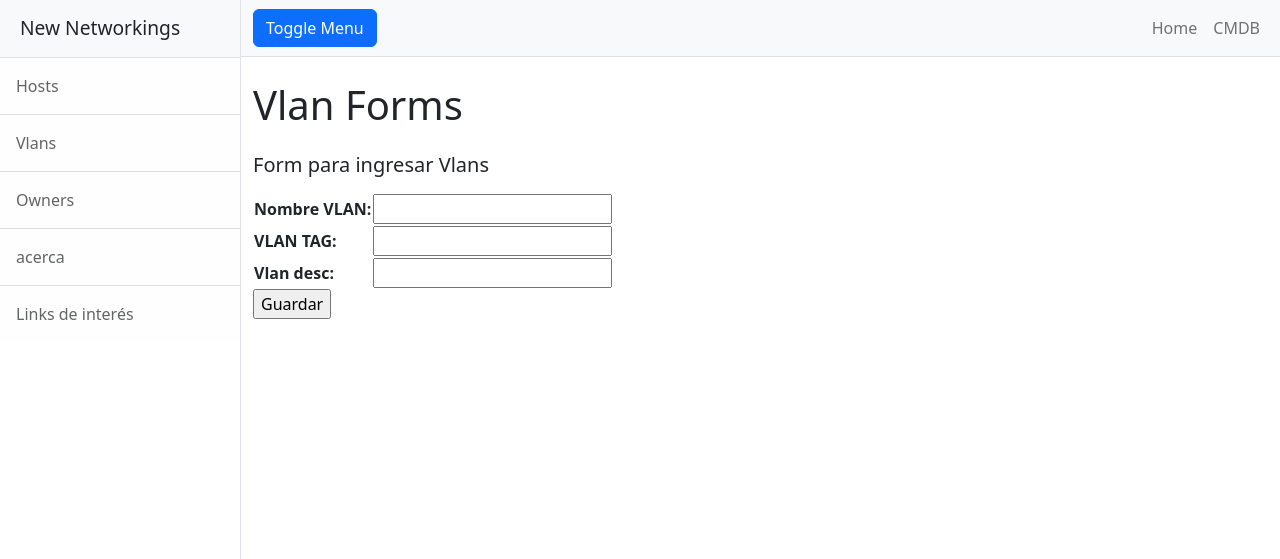
After one commit to sergioxjaque/jaque_sergio_57810, a Django app: page /vlansForm/ in a window 1280 px wide. The commit adds this page. Shown: the top 559 px of the page. Run offline with Django 5.2, Linux system fonts and the light colour scheme; some libraries are stand-ins or nearby versions.

Commit message:
Se crea el form para la carga de datos de vlans + html + def + url

```diff
--- a/mynetapp/entidades/forms.py
+++ b/mynetapp/entidades/forms.py
@@ -4,3 +4,9 @@ class HostsForm(forms.Form):
     host_name = forms.CharField(max_length=50, required=True, label="Hostname")
     host_ip = forms.CharField(required=True, label="Direccion IP")
     host_vlan = forms.IntegerField(required=True, label="VLAN TAG")
+
+
+class VlansForm(forms.Form):
+    vlan_name = forms.CharField(max_length=50, required=True, label="Nombre VLAN")
+    vlan_tag = forms.IntegerField(required=True, label="VLAN TAG")
+    vlan_desc = forms.CharField(max_length=60)
--- a/mynetapp/entidades/models.py
+++ b/mynetapp/entidades/models.py
@@ -9,7 +9,7 @@ class Hosts(models.Model):
     host_vlan = models.IntegerField()
 
 class Vlans(models.Model):
-    vlan_nombre = models.CharField(max_length=60)
+    vlan_name = models.CharField(max_length=60)
     vlan_tag = models.IntegerField()
     vlan_desc = models.CharField(max_length=60)
 
--- /dev/null
+++ b/mynetapp/entidades/templates/entidades/vlansForm.html
@@ -0,0 +1,28 @@
+{% extends "entidades/index.html" %}
+
+<ul class="navbar-nav ms-auto mt-2 mt-lg-0">
+    <li class="nav-item active"><a class="nav-link" href="{% url 'home' %}">Home</a></li>
+
+</ul>
+
+
+
+{% block titulo %}
+ <h1 class="mt-4"> Vlan Forms</h1>
+ <h5 class="mt-4"> Form para ingresar Vlans </h5>
+
+
+
+{% endblock titulo %}
+
+{% block contenido %}
+
+<form action="" method="post">
+    {% csrf_token %}
+    <table>
+        {{ form.as_table }}
+    </table>
+    <input type="submit" value="Guardar">
+</form>
+
+{% endblock contenido %}
--- a/mynetapp/entidades/urls.py
+++ b/mynetapp/entidades/urls.py
@@ -13,5 +13,6 @@ urlpatterns = [
     path('hostsForm/', hostsForm, name="hostsForm"),
     path('buscarHosts/', buscarHosts, name="buscarHosts"),
     path('listarHosts/', listarHosts, name="listarHosts"),
+    path('vlansForm/', vlansForm, name="vlansForm"),
 
 ]
--- a/mynetapp/entidades/views.py
+++ b/mynetapp/entidades/views.py
@@ -39,6 +39,23 @@ def hostsForm(request):
     return render(request, "entidades/hostsForm.html", {"form": miForm})
 
 
+def vlansForm(request):
+    if request.method == "POST":
+        miForm = VlansForm(request.POST)
+        if miForm.is_valid():
+            vlan_name_form = miForm.cleaned_data.get("vlan_name")
+            vlan_tag_form = miForm.cleaned_data.get("vlan_tag")
+            vlan_desc_form = miForm.cleaned_data.get("vlan_desc")
+            vlans = Vlans(vlan_name=vlan_name_form, vlan_tag=vlan_tag_form, vlan_desc=vlan_desc_form )
+            vlans.save()
+            contexto = {"vlans": Vlans.objects.all() }
+            return render(request, "entidades/vlans.html", contexto)
+    else:
+        miForm = VlansForm()
+
+    return render(request, "entidades/vlansForm.html", {"form": miForm})
+
+
 def buscarHosts(request):
     return render(request, "entidades/buscarHosts.html")
 
```
Also changed, not shown: mynetapp/entidades/templates/entidades/vlans.html (+6 -3 lines), mynetapp/entidades/migrations/0009_rename_vlan_nombre_vlans_vlan_name.py (added), mynetapp/networking2.db.
